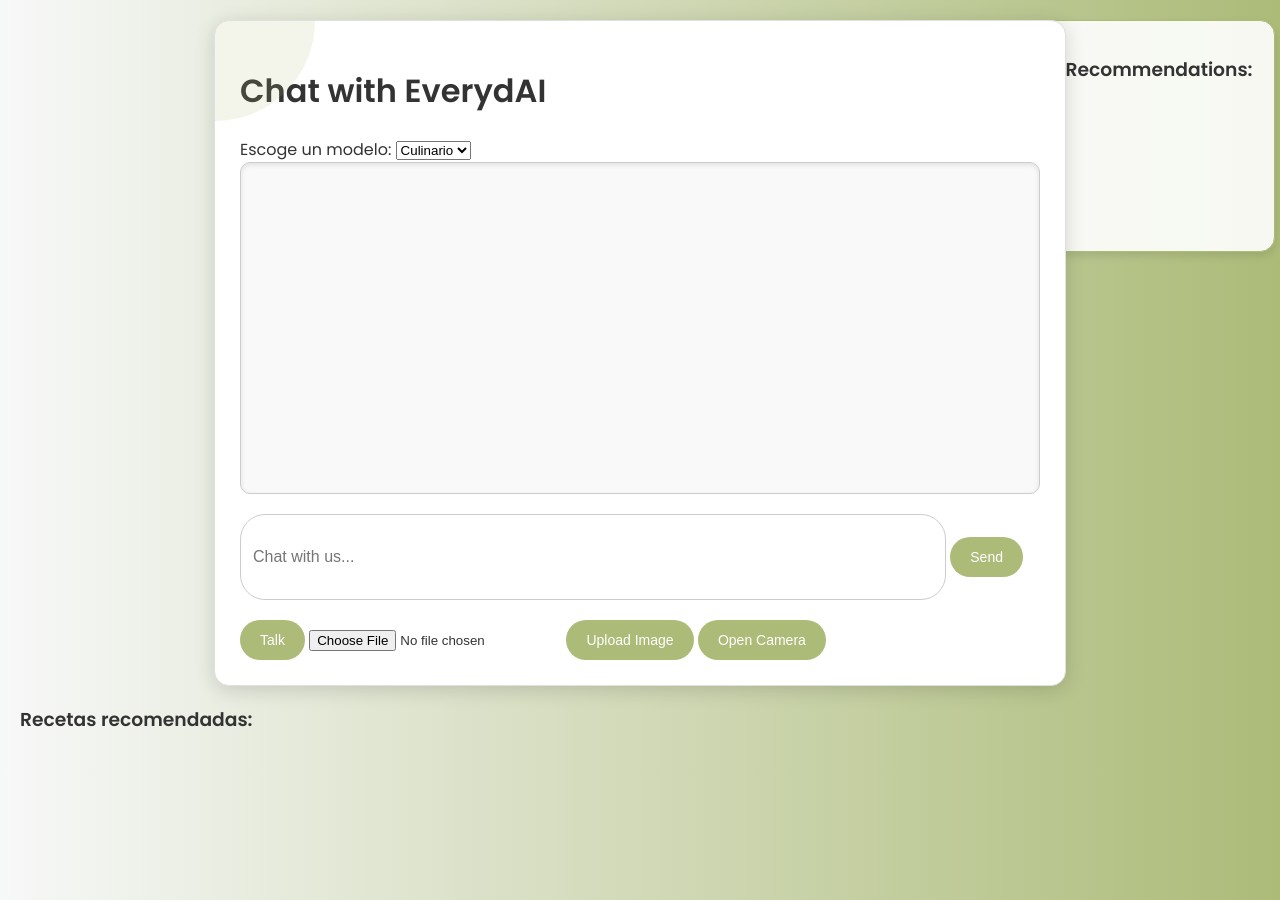
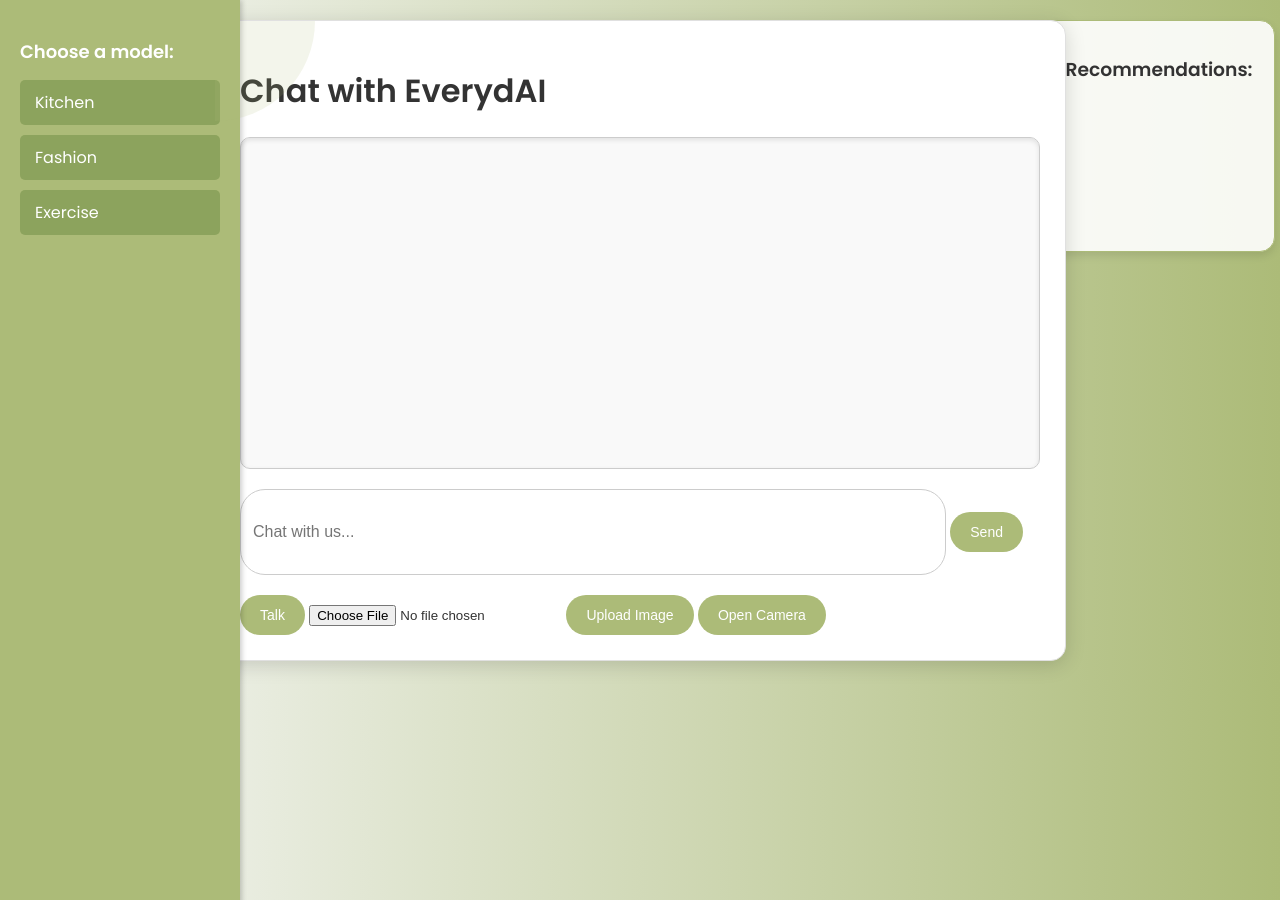
Before and after one commit to Carlosp31/Everydai-, a Flask app: page / in a window 1280 px wide. Run offline with Flask 3, Linux system fonts and the light colour scheme.

Commit message:
arreglos con css act

```diff
--- a/app.py
+++ b/app.py
@@ -201,4 +201,4 @@ def upload_image():
 if __name__ == '__main__':
     if not os.path.exists(UPLOAD_FOLDER):
         os.makedirs(UPLOAD_FOLDER)  # Crea la carpeta de uploads si no existe
-    app.run(debug=True)
+    app.run(debug=True, port=3000)
--- a/static/style.css
+++ b/static/style.css
@@ -162,7 +162,7 @@ input[type="text"]:hover {
 }
 
 /* Opciones de la barra lateral */
-.sidebar-options {
+.model-select {
     display: flex;
     flex-direction: column;
 }
--- a/templates/chat.html
+++ b/templates/chat.html
@@ -7,7 +7,6 @@
     <link rel="stylesheet" href="{{ url_for('static', filename='style.css') }}">
     <title>Chat with EverydAI</title>
 </head>
-
 <body>
     <div id="recommendations-box" class="recommendations-box">
         <h3>Recommendations:</h3>
@@ -15,14 +14,14 @@
     </div>
     <div class="chat-container">
         <h1>Chat with EverydAI</h1>
-
-        <!-- Selector de modelo -->
-        <label for="model-select">Escoge un modelo:</label>
-        <select id="model-select">
-            <option value="culinary">Culinario</option>
-            <option value="fashion">Moda</option>
-            <option value="Gym">Gym</option>
-        </select>
+        <div class="sidebar">
+            <p>Choose a model:</p>
+            <div class="model-select">
+                <a href="#" class="option" data-value="culinary">Kitchen</a>
+                <a href="#" class="option" data-value="fashion">Fashion</a>
+                <a href="#" class="option" data-value="gym">Exercise</a>
+            </div>
+        </div>
 
         <div id="chat-box"></div>
         <input type="text" id="user-input" placeholder="Chat with us...">
@@ -43,46 +42,71 @@
 
     <script>
 document.addEventListener("DOMContentLoaded", function() {
-            const modelSelect = document.getElementById("model-select");  // Selector del modelo
+    const modelOptions = document.querySelectorAll('.option');  // Obtener todas las opciones de modelo
     const imageInput = document.getElementById("image-input");
     const imagePreview = document.getElementById("image-preview");
+    const videoPreview = document.getElementById("video-preview");
+    const canvas = document.getElementById("canvas");
+    const captureButton = document.getElementById("capture-button");
+    let selectedModel = '';  // Variable para almacenar el modelo seleccionado
 
-            // Evento al hacer clic en el botón de enviar texto
-            document.getElementById("send-button").onclick = function() {
-                const userInput = document.getElementById("user-input").value;
-                const selectedModel = modelSelect.value;  // Obtener modelo seleccionado
+    // Agregar eventos de clic para cada opción de modelo
+    modelOptions.forEach(option => {
+        option.addEventListener('click', function(event) {
+            event.preventDefault();
+            selectedModel = this.getAttribute('data-value');  // Guardar el valor seleccionado
+            alert(`Has seleccionado el modelo: ${selectedModel}`);
+            // Aquí puedes agregar la lógica adicional que necesitas al seleccionar un modelo
+        });
+    });
 
-        if (userInput.trim() !== "") {
-            document.getElementById("chat-box").innerHTML += `<div>Usuario: ${userInput}</div>`;
-            document.getElementById("user-input").value = '';
+    document.getElementById("record-button").onclick = function() {
+        const recognition = new (window.SpeechRecognition || window.webkitSpeechRecognition)();
+        recognition.lang = 'es-ES';  // Configura el idioma a español
 
-                    // Envía el mensaje y el modelo seleccionado al servidor
-                    fetch('/chat', {
-                        method: 'POST',
-                        headers: {
-                            'Content-Type': 'application/json',
-                        },
-                        body: JSON.stringify({ message: userInput, model: selectedModel }),
-                    })
-                    .then(response => response.json())
-                    .then(data => {
-                        document.getElementById("chat-box").innerHTML += `<div>Modelo: ${data.response}</div>`;
-                    })
-                    .catch(error => console.error('Error:', error));
-                } else {
-                    alert("Por favor, ingresa un mensaje.");
+        recognition.onresult = function(event) {
+            const userInput = event.results[0][0].transcript;  // Obtener el texto del reconocimiento
+            document.getElementById("user-input").value = userInput;  // Mostrarlo en el input
+        };
+
+        recognition.start();
+    };
+
+    document.getElementById("camera-button").onclick = function() {
+        if (navigator.mediaDevices && navigator.mediaDevices.getUserMedia) {
+            navigator.mediaDevices.getUserMedia({ video: true }).then(function(stream) {
+                videoPreview.srcObject = stream;
+                videoPreview.style.display = "block";
+                document.getElementById("capture-button").style.display = "block";
+            }).catch(function(error) {
+                console.error("Error al acceder a la cámara: ", error);
+            });
         }
     };
 
-            // Evento al hacer clic en el botón de cargar imagen
-            document.getElementById("upload-button").onclick = function() {
-                const file = imageInput.files[0];
+    captureButton.onclick = function() {
+        const context = canvas.getContext('2d');
+        canvas.width = videoPreview.videoWidth;
+        canvas.height = videoPreview.videoHeight;
+        context.drawImage(videoPreview, 0, 0);
+        const imageData = canvas.toDataURL('image/png');
+        imagePreview.src = imageData;
+        imagePreview.style.display = "block";
 
-                if (file) {
+        // Detener el stream de video
+        const stream = videoPreview.srcObject;
+        const tracks = stream.getTracks();
+        tracks.forEach(track => track.stop());
+        videoPreview.srcObject = null;
+        videoPreview.style.display = "none";
+        captureButton.style.display = "none";
+
+        // Enviar la imagen al servidor
+        canvas.toBlob(function(blob) {
             const formData = new FormData();
-                    formData.append('image', file);
+            formData.append('image', blob, 'captured-image.png');  // 'captured-image.png' es el nombre del archivo
+            formData.append('model', selectedModel);  // Enviar el modelo seleccionado
 
-                    // Envía la imagen al servidor
             fetch('/upload-image', {
                 method: 'POST',
                 body: formData,
@@ -92,48 +116,32 @@
                 document.getElementById("chat-box").innerHTML += `<div>Modelo: ${data.response}</div>`;
             })
             .catch(error => console.error('Error:', error));
-                } else {
-                    alert("Por favor, selecciona una imagen.");
-                }
+        }, 'image/png');
     };
-        });
-    </script>
-       <div id="recetas-box">
-        <h3>Recetas recomendadas:</h3>
-        <ul id="recetas-list"></ul>
-    </div>
-</div>
 
-<script>
-    document.addEventListener("DOMContentLoaded", function() {
-        const modelSelect = document.getElementById("model-select");  // Selector del modelo
-
+    // Evento al hacer clic en el botón de enviar texto
     document.getElementById("send-button").onclick = function() {
         const userInput = document.getElementById("user-input").value;
-            const selectedModel = modelSelect.value;  // Obtener modelo seleccionado
 
-            if (userInput.trim() !== "") {
+        if (userInput.trim() !== "" && selectedModel !== "") {
             document.getElementById("chat-box").innerHTML += `<div>Usuario: ${userInput}</div>`;
             document.getElementById("user-input").value = '';
 
-                // Envía el mensaje y el modelo seleccionado al servidor
             fetch('/chat', {
                 method: 'POST',
                 headers: {
                     'Content-Type': 'application/json',
                 },
-                    body: JSON.stringify({ message: userInput, model: selectedModel }),
+                body: JSON.stringify({ message: userInput, model: selectedModel }),  // Enviar el modelo seleccionado
             })
             .then(response => response.json())
             .then(data => {
-                    // Mostrar la respuesta del modelo
-                    document.getElementById("chat-box").innerHTML += `<div>Modelo: ${data.response}</div>`;
-
-                    // Mostrar recetas en el frontend
+                // Mostrar la respuesta de texto en el chat
+                document.getElementById("chat-box").innerHTML += `<div>AI: ${data.text_response}</div>`;
                 const recetasList = document.getElementById("recetas-list");
-                    recetasList.innerHTML = '';  // Limpia las recetas previas
-                    if (data.recetas && data.recetas.length > 0) {
-                        data.recetas.forEach(receta => {
+                recetasList.innerHTML = '';
+                if (data.recipes && data.recipes.length > 0) {
+                    data.recipes.forEach(receta => {
                         const listItem = document.createElement("li");
                         listItem.innerHTML = `<a href="${receta.link}" target="_blank">${receta.title}</a>`;
                         recetasList.appendChild(listItem);
@@ -141,13 +149,89 @@
                 } else {
                     recetasList.innerHTML = '<li>No se encontraron recetas.</li>';
                 }
+
+                // Enviar texto a sintetizar
+                fetch('/synthesize-audio', {
+                    method: 'POST',
+                    headers: {
+                        'Content-Type': 'application/json',
+                    },
+                    body: JSON.stringify({ text: data.text_response }),
+                })
+                .then(audioResponse => {
+                    if (audioResponse.ok) {
+                        return audioResponse.blob();
+                    }
+                    throw new Error('Error al obtener el audio.');
+                })
+                .then(audioBlob => {
+                    const audioUrl = URL.createObjectURL(audioBlob);
+                    const audio = new Audio(audioUrl);
+                    audio.play(); // Reproducir el audio
+                })
+                .catch(error => console.error('Error:', error));
             })
             .catch(error => console.error('Error:', error));
         } else {
-                alert("Por favor, ingresa un mensaje.");
+            alert("Por favor selecciona un modelo antes de continuar.");
         }
+    };
+
+    // Evento al hacer clic en el botón de cargar imagen
+    document.getElementById("upload-button").onclick = function() {
+        const file = imageInput.files[0];
+
+        if (file && selectedModel !== "") {
+            const formData = new FormData();
+            formData.append('image', file);
+            formData.append('model', selectedModel);  // Enviar el modelo seleccionado
+
+            fetch('/upload-image', {
+                method: 'POST',
+                body: formData,
+            })
+            .then(response => response.json())
+            .then(data => {
+                document.getElementById("chat-box").innerHTML += `<div>Modelo: ${data.response}</div>`;
+                fetch('/synthesize-audio', {
+                    method: 'POST',
+                    headers: {
+                        'Content-Type': 'application/json',
+                    },
+                    body: JSON.stringify({ text: data.response }),
+                })
+                .then(audioResponse => {
+                    if (audioResponse.ok) {
+                        return audioResponse.blob();
+                    }
+                    throw new Error('Error al obtener el audio.');
+                })
+                .then(audioBlob => {
+                    const audioUrl = URL.createObjectURL(audioBlob);
+                    const audio = new Audio(audioUrl);
+                    audio.play(); // Reproducir el audio
+                })
+                .catch(error => console.error('Error al obtener el audio:', error));
+
+            })
+            .catch(error => console.error('Error al cargar la imagen:', error));
+        } else {
+            alert("Por favor selecciona un modelo antes de cargar una imagen.");
+        }
+    };
+
+    // Vista previa de la imagen cargada
+    imageInput.onchange = function() {
+        const file = imageInput.files[0];
+        const reader = new FileReader();
+        reader.onload = function(e) {
+            imagePreview.src = e.target.result;
+            imagePreview.style.display = "block";  // Mostrar la vista previa
+        };
+        reader.readAsDataURL(file);
     };
 });
     </script>
+
 </body>
 </html>
```
Lines whose indentation alone changed are shown as unchanged.
